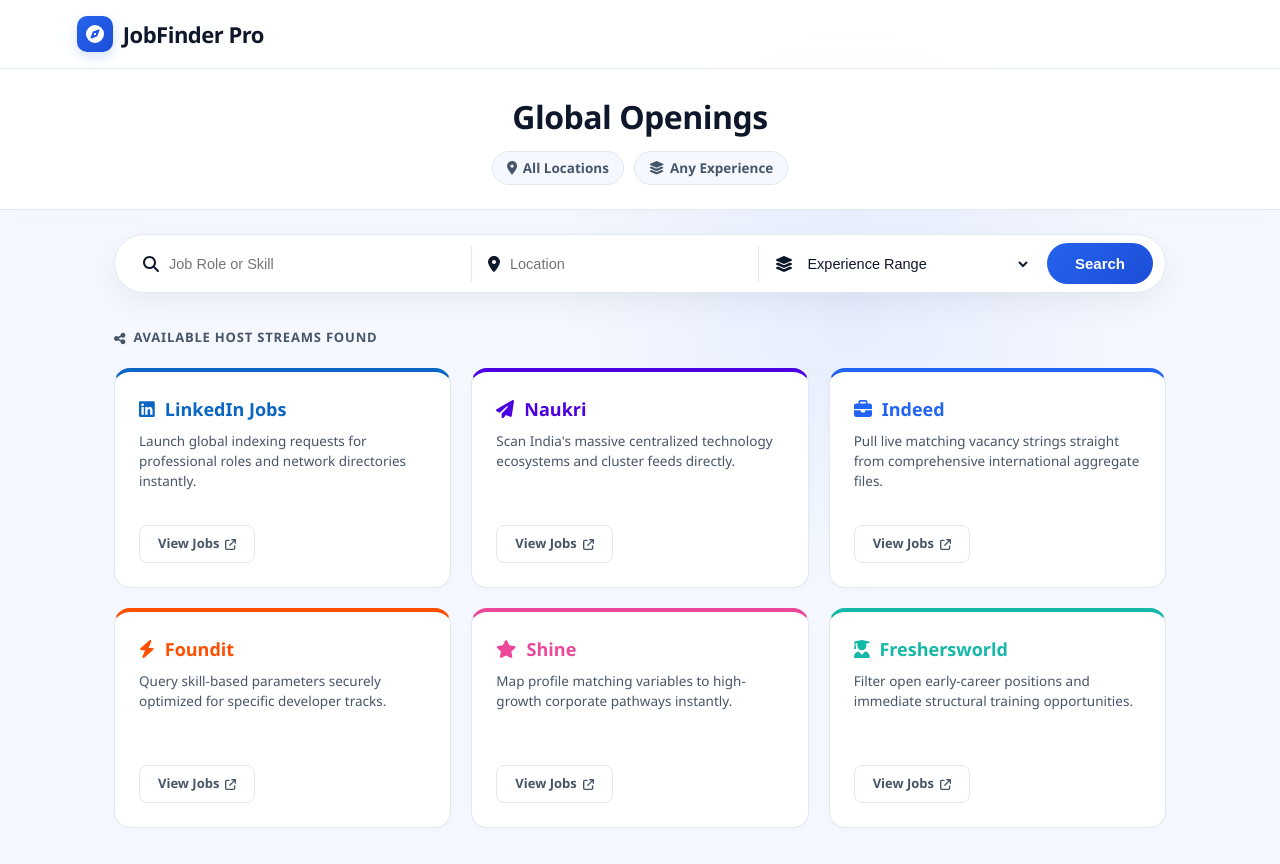
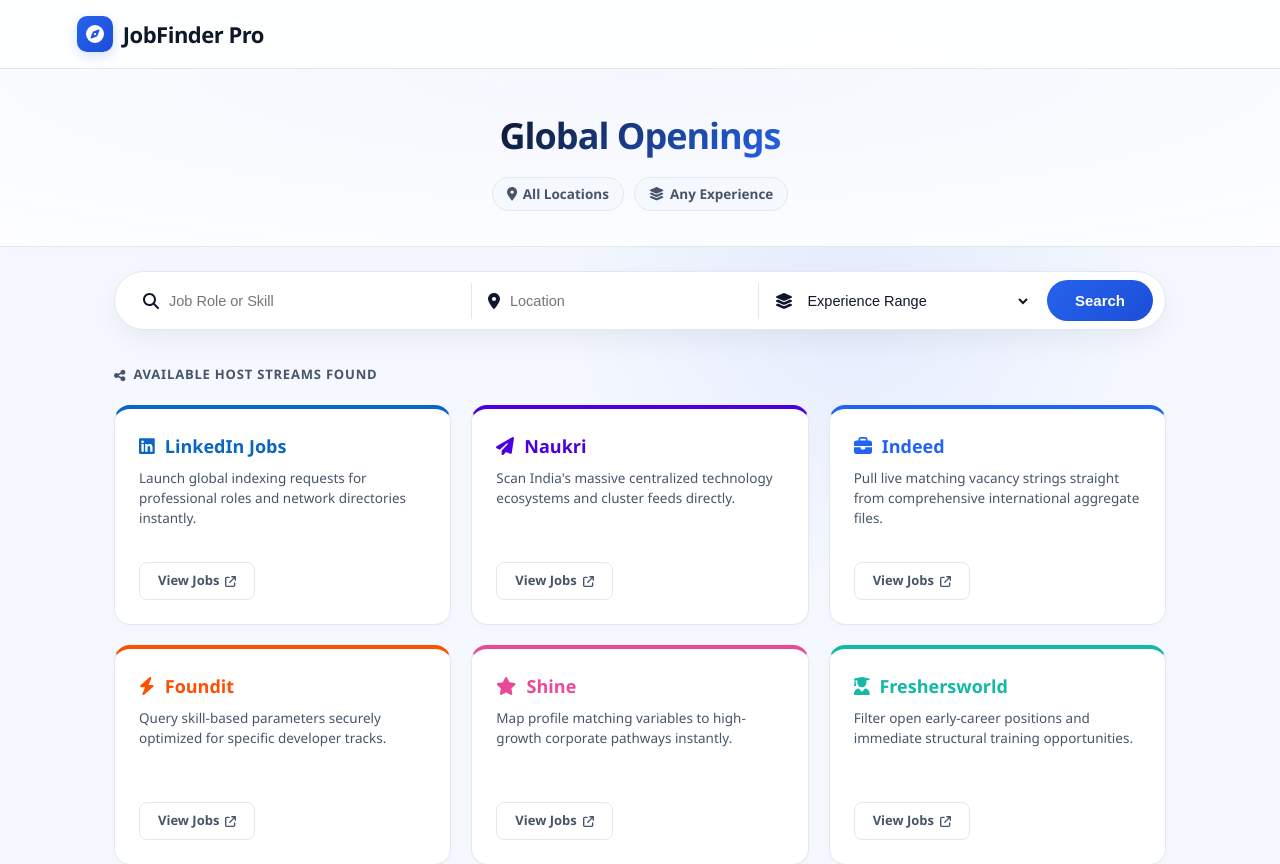
Before and after one commit to sukumar001reddyp-creator/jobfinderpro, a Flask app: page /search in a window 1280 px wide. Shown: the top 864 px of the page. Run offline with Flask 3, Linux system fonts and the light colour scheme; data that the repository does not hold is empty; some libraries are stand-ins or nearby versions.

Commit message:
Revise hero section padding and typography
Updated hero section styles for improved aesthetics.

```diff
--- a/templates/search.html
+++ b/templates/search.html
@@ -89,22 +89,25 @@ body{
 }
 
 /* --- Compact & Sleek Heading Block (Size Reduced) --- */
-.hero{
-    padding: 24px 6%; /* Super compact padding */
+.hero {
+    padding: 40px 6% 35px 6%;
     text-align: center;
     position: relative;
-    background: #ffffff;
+    background: radial-gradient(100% 150% at 50% 0%, rgba(37, 99, 235, 0.05) 0%, rgba(255, 255, 255, 0) 100%), #ffffff;
     border-bottom: 1px solid var(--border);
-    box-shadow: 0 4px 20px rgba(15, 23, 42, 0.02);
+    box-shadow: 0 4px 30px rgba(15, 23, 42, 0.015);
 }
 
-.hero h1{
-    font-size: 32px; /* Balanced clean size */
-    font-weight: 800;
-    letter-spacing: -0.5px;
-    color: #0f172a;
-    margin-bottom: 10px;
+.hero h1 {
+    font-size: 36px;
+    font-weight: 850;
+    letter-spacing: -1px;
+    margin-bottom: 14px;
     text-transform: capitalize;
+    background: linear-gradient(135deg, #0f172a 0%, #2563eb 100%);
+    -webkit-background-clip: text;
+    -webkit-text-fill-color: transparent;
+    display: inline-block;
 }
 
 .meta-container {
```
